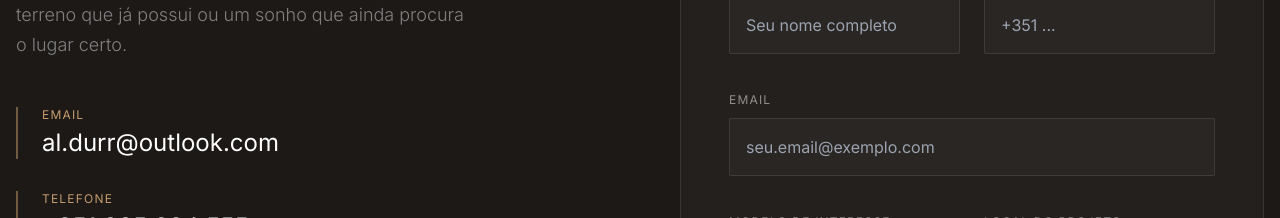
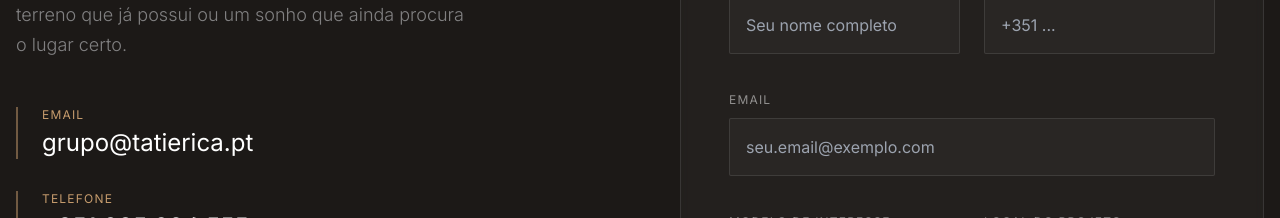
Before and after one commit to AlexandreJuliao/Al-Durr, a Next.js app: page /contactos in a window 1280 px wide. Shown: the part 1140-1358 px from the top of the page. Built offline with nearby package versions, Linux system fonts and the light colour scheme.

Commit message:
chore: update contact email to grupo@tatierica.pt

```diff
--- a/src/app/contactos/page.tsx
+++ b/src/app/contactos/page.tsx
@@ -112,7 +112,7 @@ export default function ContactosPage() {
                         <div className="space-y-8">
                             <div className="border-l-2 border-aldurr-honey/50 pl-6">
                                 <p className="text-xs text-aldurr-honey uppercase tracking-widest mb-1">Email</p>
-                                <a href="mailto:al.durr@outlook.com" className="text-2xl text-aldurr-text-heading hover:text-aldurr-honey transition-colors">al.durr@outlook.com</a>
+                                <a href="mailto:grupo@tatierica.pt" className="text-2xl text-aldurr-text-heading hover:text-aldurr-honey transition-colors">grupo@tatierica.pt</a>
                             </div>
                             <div className="border-l-2 border-aldurr-honey/50 pl-6">
                                 <p className="text-xs text-aldurr-honey uppercase tracking-widest mb-1">Telefone</p>
--- a/src/components/home/ContactFormSection.tsx
+++ b/src/components/home/ContactFormSection.tsx
@@ -38,7 +38,7 @@ export default function ContactFormSection({
                                 <div className="group">
                                     <h4 className="text-[10px] text-aldurr-honey uppercase tracking-[0.2em] font-bold mb-3">Contacto Direto</h4>
                                     <a href="tel:+351935994555" className="text-2xl font-light text-aldurr-text-body group-hover:text-aldurr-honey transition-colors block">+351 935 994 555</a>
-                                    <a href="mailto:al.durr@outlook.com" className="text-aldurr-text-muted font-light text-sm mt-2 block hover:text-aldurr-honey transition-colors">al.durr@outlook.com</a>
+                                    <a href="mailto:grupo@tatierica.pt" className="text-aldurr-text-muted font-light text-sm mt-2 block hover:text-aldurr-honey transition-colors">grupo@tatierica.pt</a>
                                 </div>
                             </div>
                         )}
--- a/src/components/layout/Footer.tsx
+++ b/src/components/layout/Footer.tsx
@@ -63,7 +63,7 @@ export default function Footer() {
                     <div className="space-y-4 md:text-center">
                         <div className="uppercase tracking-[0.2em] text-[10px] text-aldurr-green mb-6 font-bold">Contact</div>
                         <div className="flex flex-col gap-3">
-                            <a href="mailto:al.durr@outlook.com" className="hover:text-aldurr-text-body transition-colors">al.durr@outlook.com</a>
+                            <a href="mailto:grupo@tatierica.pt" className="hover:text-aldurr-text-body transition-colors">grupo@tatierica.pt</a>
                             <a href="tel:+351935994555" className="hover:text-aldurr-text-body transition-colors">+351 935 994 555</a>
                             <p className="text-[11px] opacity-70 mt-2">R. Nossa Sra. da Graça Póvoa de Penafirme 119<br />2560-046 Torres Vedras, Portugal</p>
                         </div>
```
